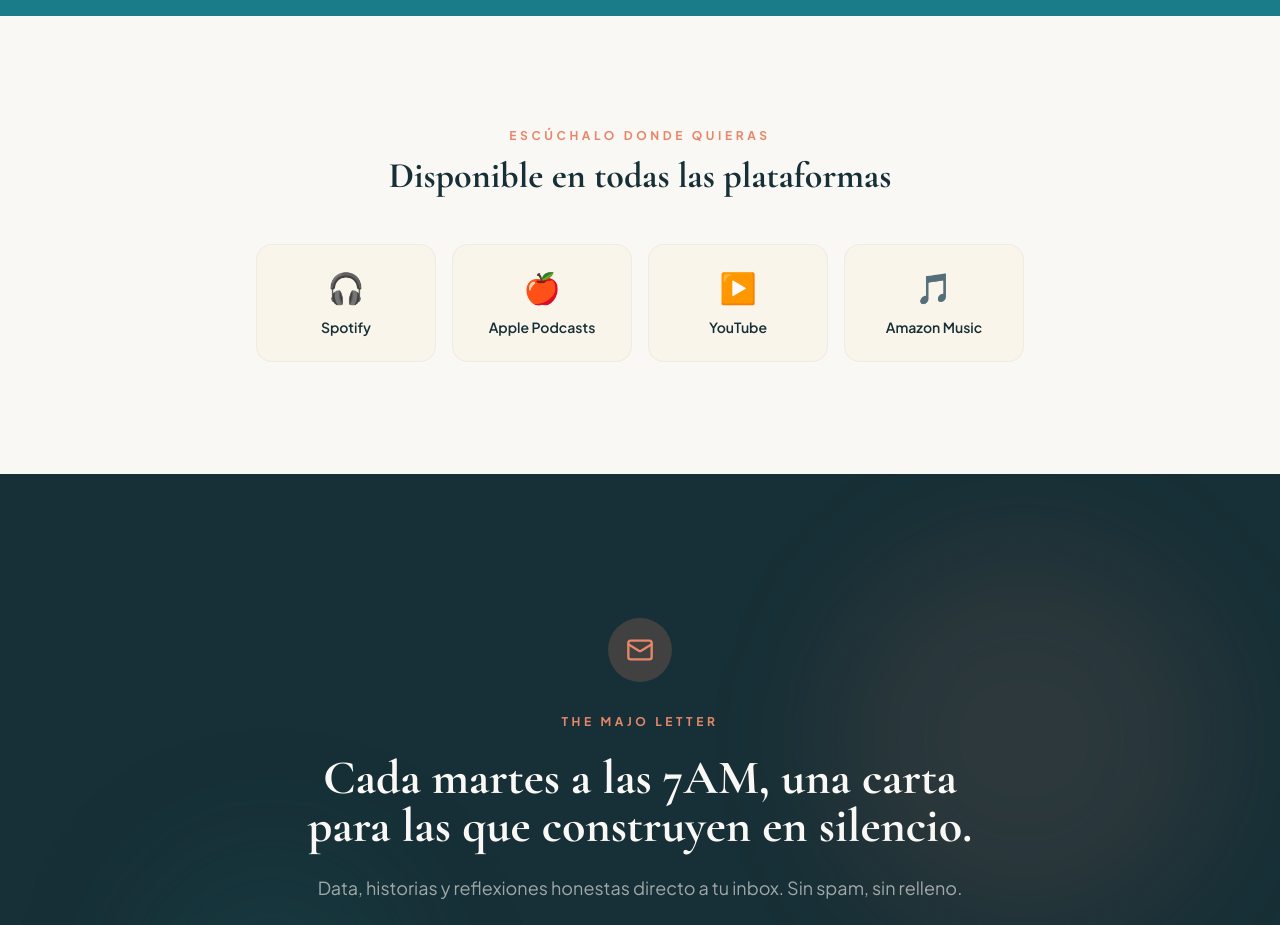
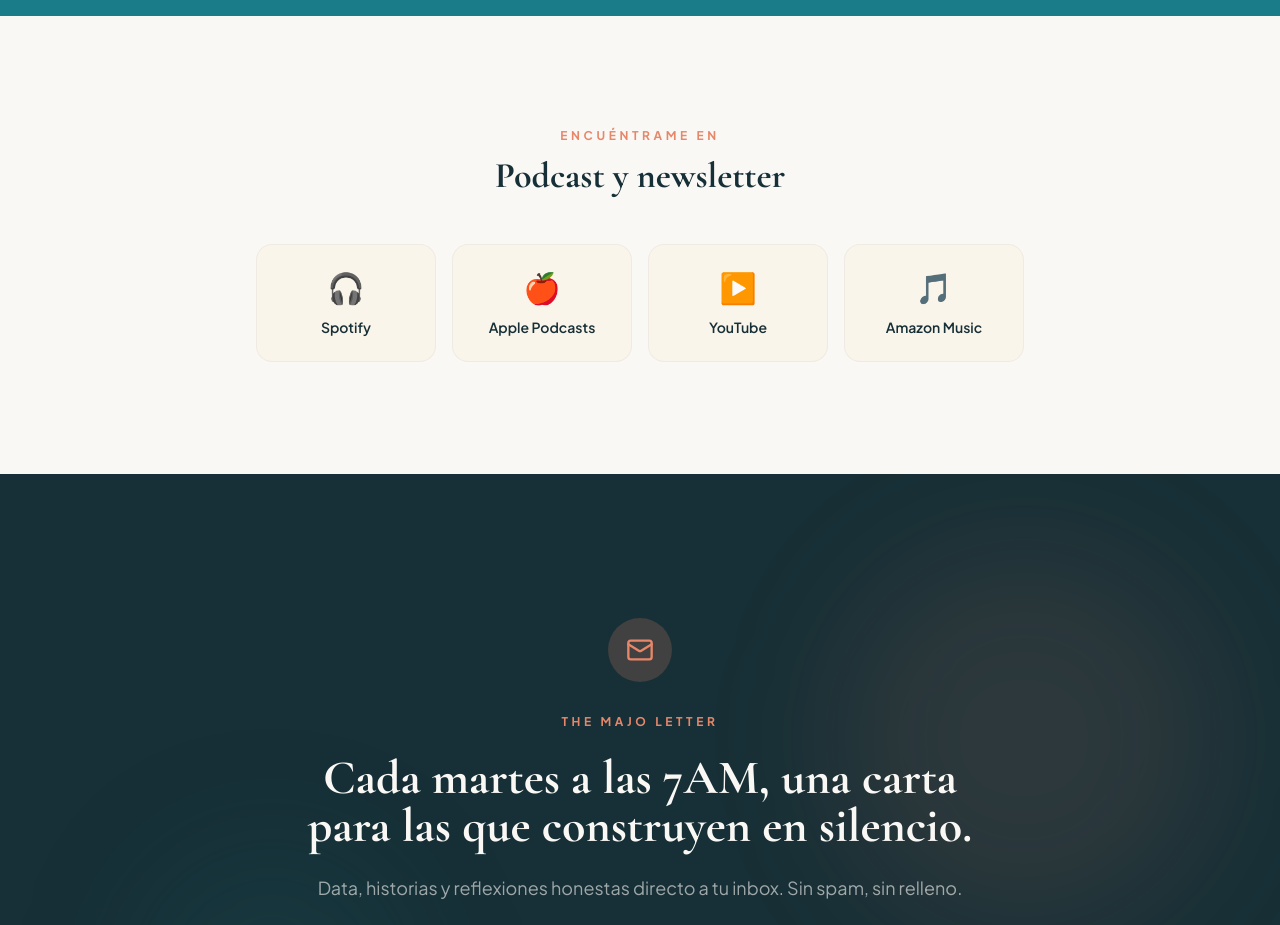
Before and after one commit to mj44442022/exito-con-h-podcast, a React (Vite) app: page / in a window 1280 px wide. Shown: the part 3760-4685 px from the top of the page. Built offline with nearby package versions, Linux system fonts and the light colour scheme.

Commit message:
Preceding changes

```diff
--- a/src/contexts/LanguageContext.tsx
+++ b/src/contexts/LanguageContext.tsx
@@ -90,8 +90,8 @@ const translations: Record<Language, Record<string, string>> = {
     'host.linkedin': 'LinkedIn',
 
     // Platforms
-    'platforms.label': 'Escúchalo donde quieras',
-    'platforms.subtitle': 'Disponible en todas las plataformas',
+    'platforms.label': 'Encuéntrame en',
+    'platforms.subtitle': 'Podcast y newsletter',
 
     // Newsletter
     'newsletter.label': 'The Majo Letter',
```
